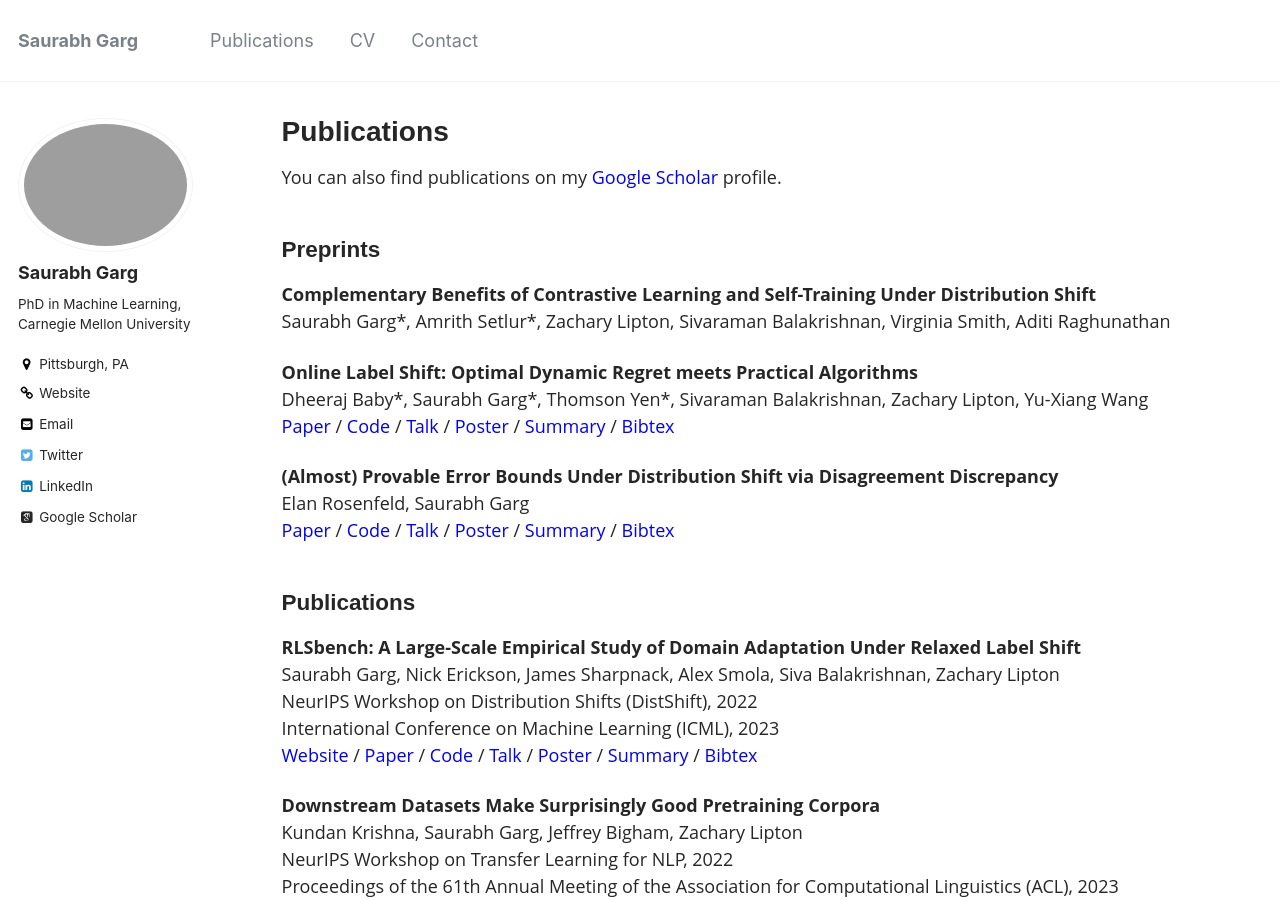
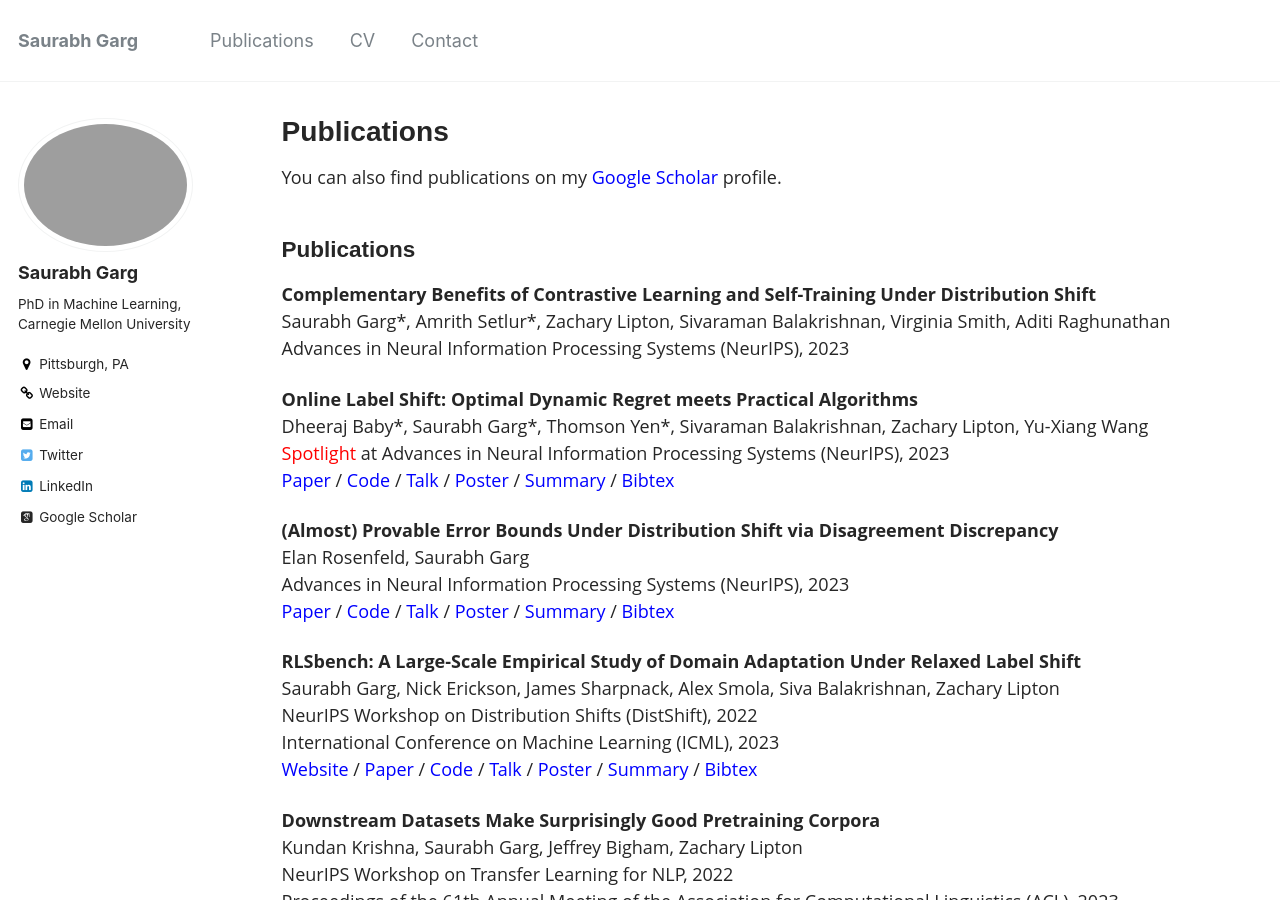
Before and after one commit to saurabhgarg1996/saurabhgarg1996.github.io, a Jekyll site: the page built from _pages/publications.md, in a window 1280 px wide and 900 px high. Built offline with Jekyll 4.4.1, drawn with Linux system fonts in a browser that asks for light colours; some web fonts are replaced.

Commit message:
News update

```diff
--- a/_config.yml
+++ b/_config.yml
@@ -88,7 +88,7 @@ author:
   location         : "Pittsburgh, PA"
   employer         :
   googlescholar    : "https://scholar.google.com/citations?user=SAnJ1hIAAAAJ&hl=en"
-  email            : "garg.saurabh.2014@gmail.com"
+  email            : "sgarg2@andrew.cmu.edu"
   uri              : https://github.com/saurabhgarg1996/
   bitbucket        :
   codepen          :
--- a/_pages/publications.md
+++ b/_pages/publications.md
@@ -8,38 +8,41 @@ urlcolor: blue
 
 You can also find publications on my <span style="color:blue">[Google Scholar](https://scholar.google.com/citations?user=SAnJ1hIAAAAJ&hl=en")</span> profile.
 
-## Preprints
+
+
+## Publications
 
 **Complementary Benefits of Contrastive Learning and Self-Training Under Distribution Shift**
 Saurabh Garg\*, Amrith Setlur\*, Zachary Lipton, Sivaraman Balakrishnan, Virginia Smith, Aditi Raghunathan
+Advances in Neural Information Processing Systems (NeurIPS), 2023
 
 
 **Online Label Shift: Optimal Dynamic Regret meets Practical Algorithms**
 Dheeraj Baby\*, Saurabh Garg\*, Thomson Yen\*, Sivaraman Balakrishnan, Zachary Lipton, Yu-Xiang Wang
+<span style="color:red">Spotlight</span> at Advances in Neural Information Processing Systems (NeurIPS), 2023
 <span style="color:blue">[Paper](https://arxiv.org/abs/2305.19570)</span> / <span style="color:blue">[Code](https://github.com/acmi-lab/OnlineLabelShift)</span> / <span style="color:blue">[Talk]()</span> / <span style="color:blue">[Poster]()</span> / <span style="color:blue">[Summary](javascript:toggleblock('Baby_2023OLS_abs'))</span> / <span style="color:blue">[Bibtex](javascript:toggleblock('Baby_2023OLS_bib'))</span>
 <p><i id="Baby_2023OLS_abs" style="display: none;">The paper presents new algorithms that adapt to shifting label distributions in supervised and unsupervised online learning settings, ensuring optimal dynamic regret without knowing the extent of label distribution drift, and improving accuracy by 1-3% in various scenarios while remaining sample and computationally efficient.</i></p>
 <bibtext xml:space="preserve" id="Baby_2023OLS_bib" style="display: none;">
-@article{baby2023online,    <br>
+@inproceedings{baby2023online,    <br>
   title={Online Label Shift: Optimal Dynamic Regret meets Practical Algorithms},       <br>
   author={Baby, Dheeraj and Garg, Saurabh and Yen, Tzu-Ching and Balakrishnan, Sivaraman and Lipton, Zachary Chase and Wang, Yu-Xiang},     <br>
-  journal={arXiv preprint arXiv:2305.19570},      <br>
+  booktitle={Advances in Neural Information Processing Systems (NeurIPS)},      <br>
   year={2023}}
 </bibtext>
 
 
 **(Almost) Provable Error Bounds Under Distribution Shift via Disagreement Discrepancy**
 Elan Rosenfeld, Saurabh Garg
+Advances in Neural Information Processing Systems (NeurIPS), 2023
 <span style="color:blue">[Paper](https://arxiv.org/abs/2306.00312)</span> / <span style="color:blue">[Code](https://github.com/erosenfeld/disagree_discrep)</span> / <span style="color:blue">[Talk]()</span> / <span style="color:blue">[Poster]()</span> / <span style="color:blue">[Summary](javascript:toggleblock('Rosenfeld_2023dis_abs'))</span> / <span style="color:blue">[Bibtex](javascript:toggleblock('Rosenfeld_2023dis_bib'))</span>
 <p><i id="Rosenfeld_2023dis_abs" style="display: none;">The paper introduces a new upper bound on the error for deep neural networks under distribution shifts, utilizing unlabeled test data, an intuitive condition, and a novel `disagreement loss', providing reliable and tight error bounds. </i></p>
 <bibtext xml:space="preserve" id="Rosenfeld_2023dis_bib" style="display: none;">
-@article{rosenfeld2023almost,     <br>
+@inproceedings{rosenfeld2023almost,     <br>
 title={(Almost) Provable Error Bounds Under Distribution Shift via Disagreement Discrepancy},      <br>
 author={Rosenfeld, Elan and Garg, Saurabh},     <br>
 year={2023},    <br>
-journal={arXiv:2305.19570}
+booktitle={Advances in Neural Information Processing Systems (NeurIPS)}}
 </bibtext>
-
-## Publications
 
 
 **RLSbench: A Large-Scale Empirical Study of Domain Adaptation Under Relaxed Label Shift**
```
Also changed, not shown: _pages/about.md (+4 -2 lines).
